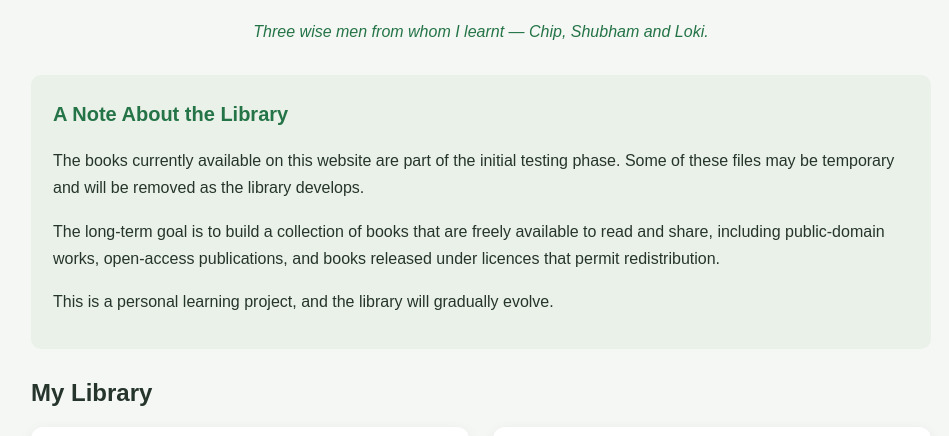
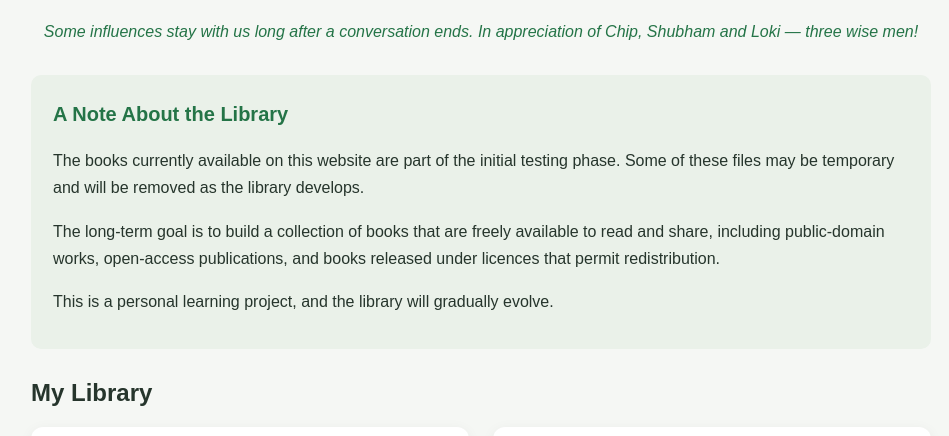
Before and after one commit to mrstock24/LEARN, a plain HTML site: page index.html in a window 1280 px wide. Shown: the part 143-579 px from the top of the page, without its empty margins (159-1108 px from the left). Drawn offline with Linux system fonts and the light colour scheme.

Commit message:
Update index.html
Commit Commit Commit

```diff
--- a/index.html
+++ b/index.html
@@ -166,9 +166,11 @@
         A personal reading space built around curiosity and learning.
       </p>
 
-      <p class="tribute">
-        Three wise men from whom I learnt — Chip, Shubham and Loki.
-      </p>
+     <p class="tribute">
+  Some influences stay with us long after a conversation ends.
+  In appreciation of Chip, Shubham and Loki — three wise men!
+</p>
+
     </header>
 
 
```
